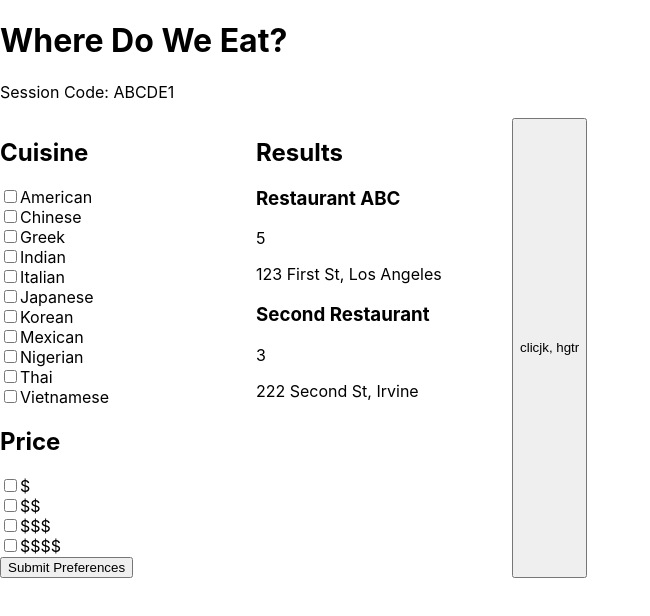
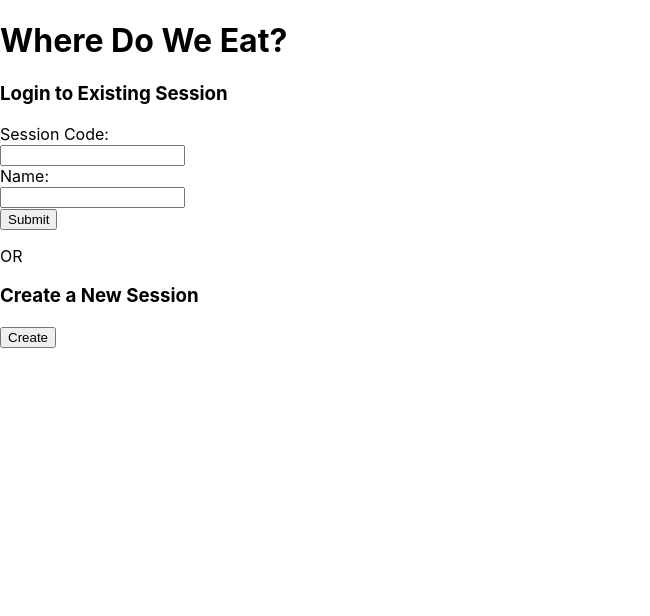
Before and after one commit to jxsusilo/where-do-we-eat, a React (Create React App) app in the folder client/: page /login in a window 1280 px wide. Shown: the top 616 px of the page, without its empty margins (0-650 px from the left). Built offline with nearby package versions, Linux system fonts and the light colour scheme.

Commit message:
Added login page, moved main page and login to separate pages

```diff
--- a/client/package.json
+++ b/client/package.json
@@ -8,6 +8,7 @@
     "@testing-library/user-event": "^13.5.0",
     "react": "^18.2.0",
     "react-dom": "^18.2.0",
+    "react-router-dom": "^6.11.2",
     "react-scripts": "5.0.1",
     "web-vitals": "^2.1.4"
   },
--- a/client/src/App.js
+++ b/client/src/App.js
@@ -1,8 +1,9 @@
-import React, { useState, useEffect } from 'react'
-import Title from './components/Title'
-import UserInput from './components/UserInput'
+import React from 'react'
 import './App.css';
-import RestaurantList from './components/RestaurantList';
+import MainPage from './pages/MainPage';
+import Login from './pages/Login';
+import Title from './components/Title';
+import { BrowserRouter, Routes, Route, Outlet, Link } from "react-router-dom";
 
 function App() {
   // const [data, setData] = useState([{}])
@@ -18,61 +19,28 @@ function App() {
   //   )
   // }, [])
 
-  const [checkedList, setCheckedList] = useState([]);
+  //const [checkedList, setCheckedList] = useState([]);
+  //const [name, setName] = useState("");
+  //const [loginSessionCode, setSessionCode] = useState("");
 
-  const cuisineList = [
-    { id: "1", value: "American" },
-    { id: "2", value: "Chinese" },
-    { id: "3", value: "Greek" },
-    { id: "4", value: "Indian" },
-    { id: "5", value: "Italian" },
-    { id: "6", value: "Japanese" },
-    { id: "7", value: "Korean" },
-    { id: "8", value: "Mexican" },
-    { id: "9", value: "Nigerian" },
-    { id: "10", value: "Thai" },
-    { id: "11", value: "Vietnamese" },
-  ];
+  // useEffect(() => {
+  //   console.log(checkedList)
+  // }, [checkedList])
 
-  const priceList = [
-    { id: "1", value: "$" },
-    { id: "2", value: "$$" },
-    { id: "3", value: "$$$" },
-    { id: "4", value: "$$$$" },
-  ];
-
-  const restaurants = [
-    { name: "Restaurant ABC", rating: 5, address: "123 First St, Los Angeles"},
-    { name: "Second Restaurant", rating: 3, address: "222 Second St, Irvine"},
-  ]
-
-  const sessionCode = "ABCDE1"
-
-  useEffect(() => {
-    console.log(checkedList)
-  }, [checkedList])
-
-  const submit = () => {
-    console.log('hgtuyvj');
-    //fetch('server,com/uploasd/'+ sessionCode), {body: JSON.stringify({chexcked: checkedList})}.gthem()
-  }
+  // const submit = () => {
+  //   console.log('hgtuyvj');
+  //   //fetch('server,com/uploasd/'+ sessionCode), {body: JSON.stringify({chexcked: checkedList})}.gthem()
+  // }
 
   return (
     <div className='App'>
       <Title/>
-      <p>Session Code: {sessionCode}</p>
-      <div className='container'>
-        <div className='column'>
-          <UserInput name='Cuisine' listData={cuisineList} checkedList={checkedList} setCheckedList={setCheckedList} />
-          <UserInput name='Price' listData={priceList} checkedList={checkedList} setCheckedList={setCheckedList} />
-          <button>Submit Preferences</button>
-        </div>
-        <div className='column'>
-          <h2>Results</h2>
-          <RestaurantList listData={restaurants}/>
-        </div>
-        <button onClick={submit}>clicjk, hgtr</button>
-      </div>
+      <BrowserRouter>
+        <Routes>
+          <Route path="main" element={<MainPage />} />
+          <Route path="login" element={<Login />} />
+        </Routes>
+      </BrowserRouter>
     </div>
   )
 }
--- /dev/null
+++ b/client/src/pages/Login.js
@@ -0,0 +1,44 @@
+import React, { useState, useEffect } from 'react'
+
+function Login(props) {
+
+      const [name, setName] = useState("");
+      const [code, setCode] = useState("");
+
+      const handleSubmit = (e) => {
+        e.preventDefault()
+        alert(name + code);
+      }
+
+      return (
+        <div className='login'>
+            <h3>Login to Existing Session</h3>
+            <form onSubmit={handleSubmit}>
+                <label>Session Code:
+                    <br/>
+                    <input
+                    type="text"
+                    value={code}
+                    onChange={(e) => setCode(e.target.value)}
+                    />
+                </label>
+                <br/>
+                <label>Name:
+                    <br/>
+                    <input
+                    type="text"
+                    value={name}
+                    onChange={(e) => setName(e.target.value)}
+                    />
+                </label>
+                <br/>
+                <input type="submit" />
+            </form>
+            <p>OR</p>
+            <h3>Create a New Session</h3>
+            <button>Create</button>
+        </div>
+      )
+}
+
+export default Login;
--- /dev/null
+++ b/client/src/pages/MainPage.js
@@ -0,0 +1,78 @@
+import React, { useState, useEffect } from 'react'
+import Title from '../components/Title'
+import UserInput from '../components/UserInput'
+import '../App.css';
+import RestaurantList from '../components/RestaurantList';
+
+function MainPage() {
+  // const [data, setData] = useState([{}])
+
+  // useEffect (() => {
+  //   fetch("http://localhost:5000/members").then(
+  //     res => res.json()
+  //   ).then(
+  //     data => {
+  //       setData(data)
+  //       console.log(data)
+  //     }
+  //   )
+  // }, [])
+
+  const [checkedList, setCheckedList] = useState([]);
+
+  const cuisineList = [
+    { id: "1", value: "American" },
+    { id: "2", value: "Chinese" },
+    { id: "3", value: "Greek" },
+    { id: "4", value: "Indian" },
+    { id: "5", value: "Italian" },
+    { id: "6", value: "Japanese" },
+    { id: "7", value: "Korean" },
+    { id: "8", value: "Mexican" },
+    { id: "9", value: "Nigerian" },
+    { id: "10", value: "Thai" },
+    { id: "11", value: "Vietnamese" },
+  ];
+
+  const priceList = [
+    { id: "1", value: "$" },
+    { id: "2", value: "$$" },
+    { id: "3", value: "$$$" },
+    { id: "4", value: "$$$$" },
+  ];
+
+  const restaurants = [
+    { name: "Restaurant ABC", rating: 5, address: "123 First St, Los Angeles"},
+    { name: "Second Restaurant", rating: 3, address: "222 Second St, Irvine"},
+  ]
+
+  const sessionCode = "ABCDE1"
+
+  useEffect(() => {
+    console.log(checkedList)
+  }, [checkedList])
+
+  const submit = () => {
+    console.log('hgtuyvj');
+    //fetch('server,com/uploasd/'+ sessionCode), {body: JSON.stringify({chexcked: checkedList})}.gthem()
+  }
+
+  return (
+    <div className='App'>
+      <p>Session Code: {sessionCode}</p>
+      <div className='container'>
+        <div className='column'>
+          <UserInput name='Cuisine' listData={cuisineList} checkedList={checkedList} setCheckedList={setCheckedList} />
+          {/*<UserInput name='Price' listData={priceList} checkedList={checkedList} setCheckedList={setCheckedList} />*/}
+          <button onClick={submit}>Submit Preferences</button>
+        </div>
+        <div className='column'>
+          <h2>Results</h2>
+          <RestaurantList listData={restaurants}/>
+        </div>
+      </div>
+    </div>
+  )
+}
+
+export default MainPage;
```
Also changed, not shown: client/src/components/Login.js (deleted), 1 other file (tests, documents, lock files or other folders).
